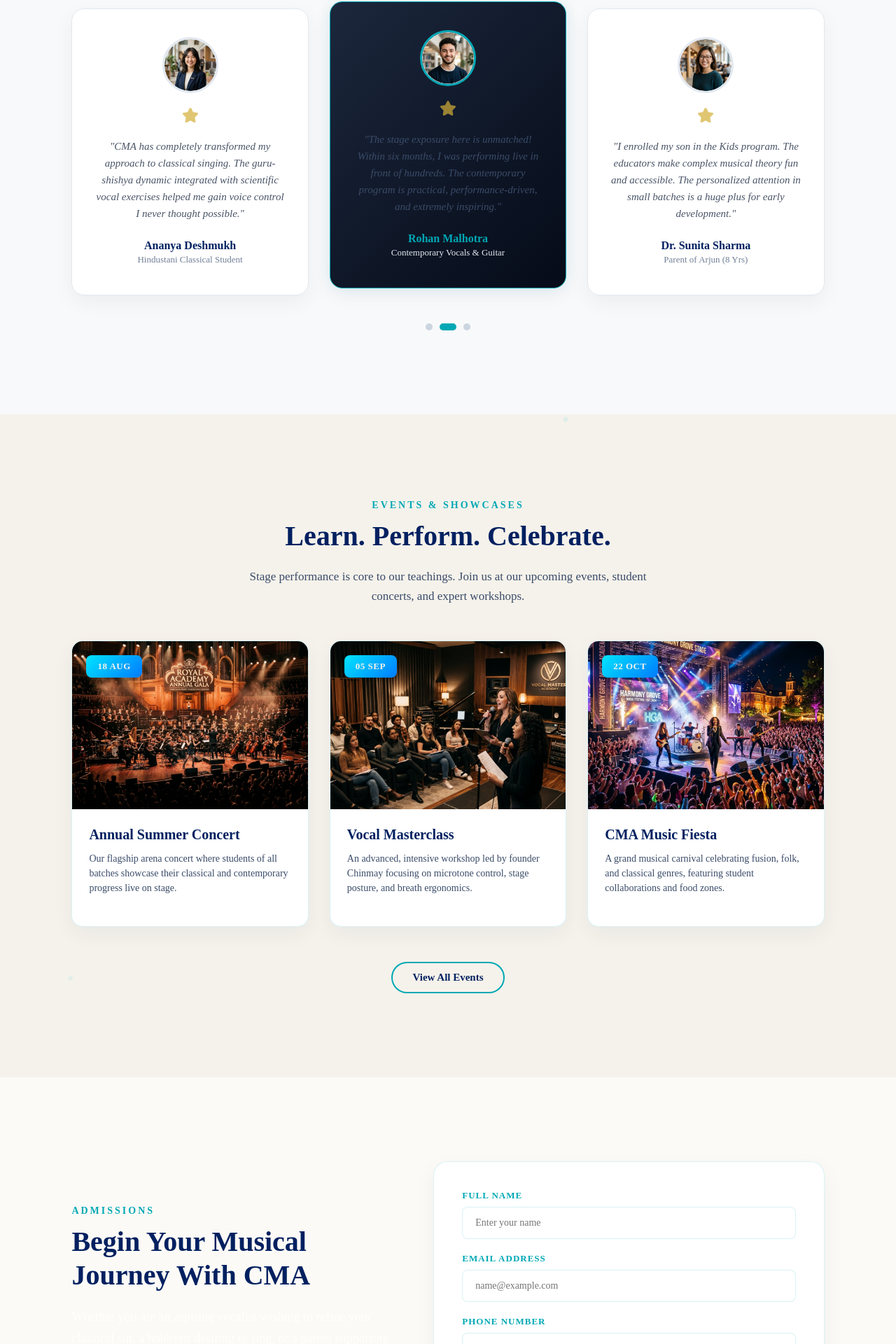
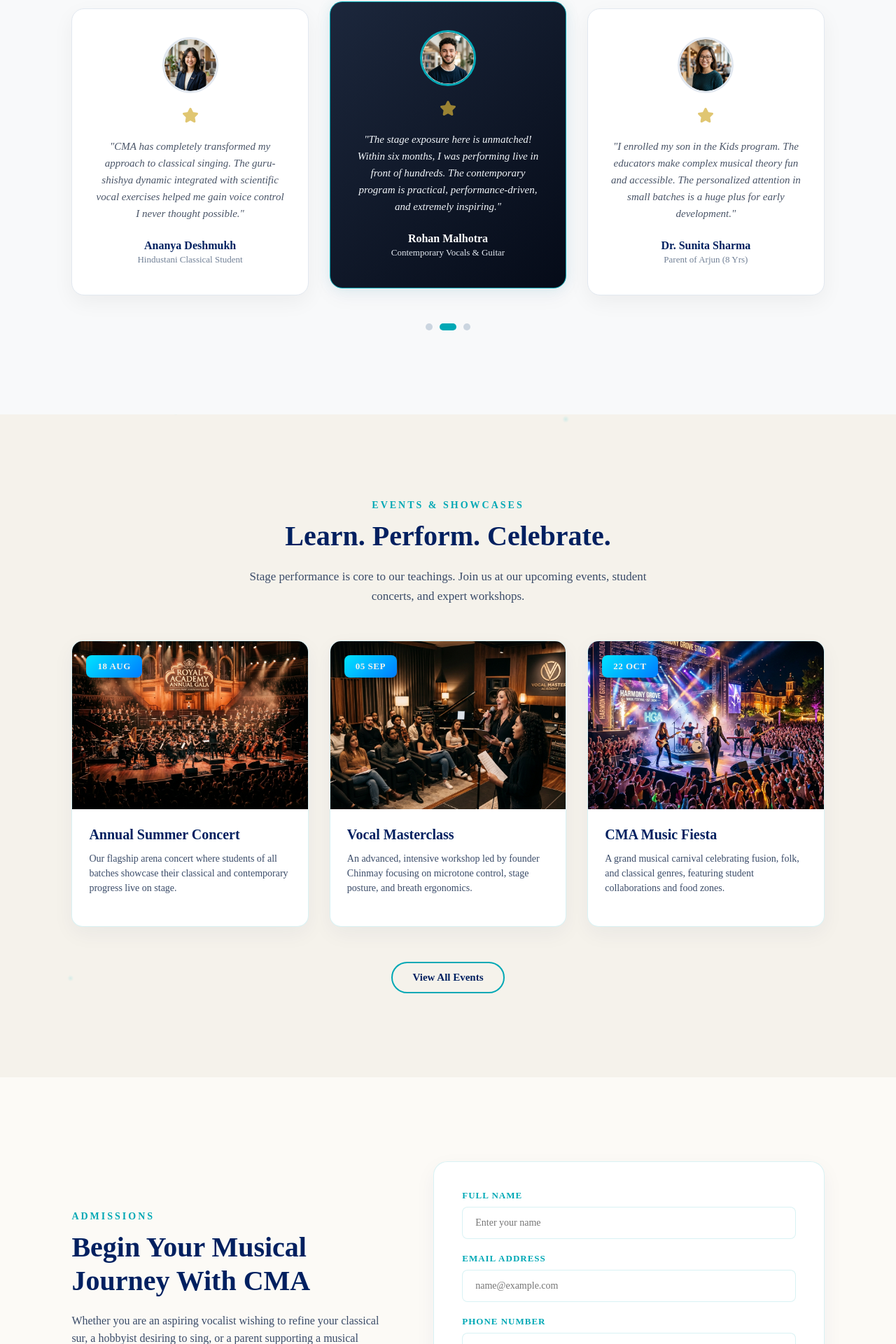
Before and after one commit to aryadharmadhikari/CMA, a React (Vite) app: page / in a window 1280 px wide. Shown: the part 4028-5948 px from the top of the page at 70% size. Built offline with nearby package versions, Linux system fonts and the light colour scheme; a web font is replaced by a local one.

Commit message:
fix(ui): improve text contrast for admissions description and featured testimonial quote

```diff
--- a/src/App.jsx
+++ b/src/App.jsx
@@ -547,7 +547,7 @@ function App() {
           <div className="contact-left reveal">
             <span className="section-label">Admissions</span>
             <h2 className="section-title">Begin Your Musical Journey With CMA</h2>
-            <p className="hero-subheading" style={{ margin: '0' }}>
+            <p style={{ margin: '0 0 20px 0', fontSize: '16px', lineHeight: '1.6', color: 'var(--text-gray)' }}>
               Whether you are an aspiring vocalist wishing to refine your classical sur, a hobbyist desiring to sing, or a parent supporting a musical toddler, we are here to guide you.
             </p>
 
--- a/src/index.css
+++ b/src/index.css
@@ -852,11 +852,11 @@ p {
 }
 
 .testimonial-card.featured .testimonial-name {
-  color: var(--accent-gold);
+  color: #FFFFFF;
 }
 
 .testimonial-card.featured .testimonial-review {
-  color: var(--text-gray);
+  color: #F1F5F9;
 }
 
 .testimonial-card.featured .testimonial-avatar {
```
